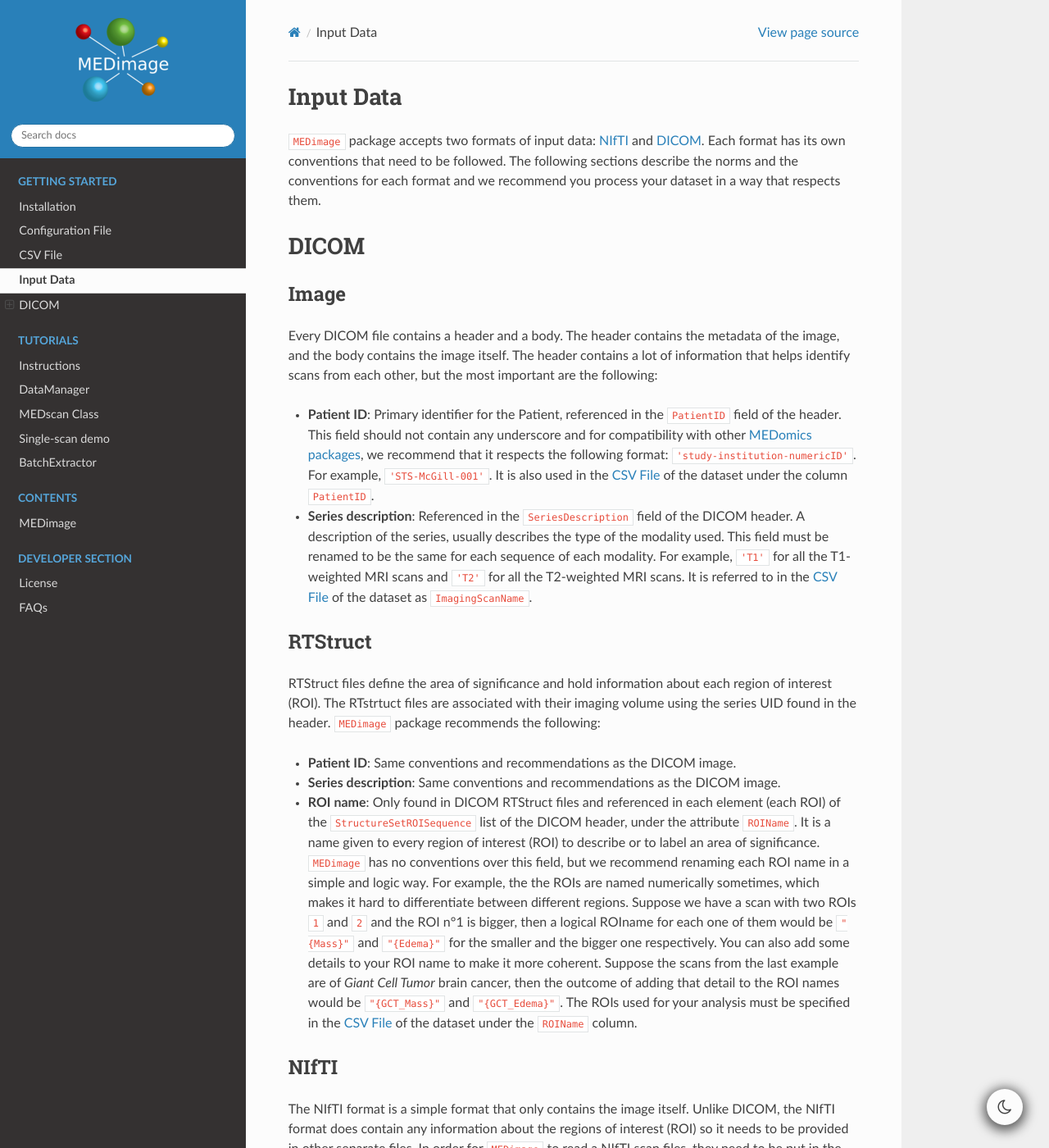
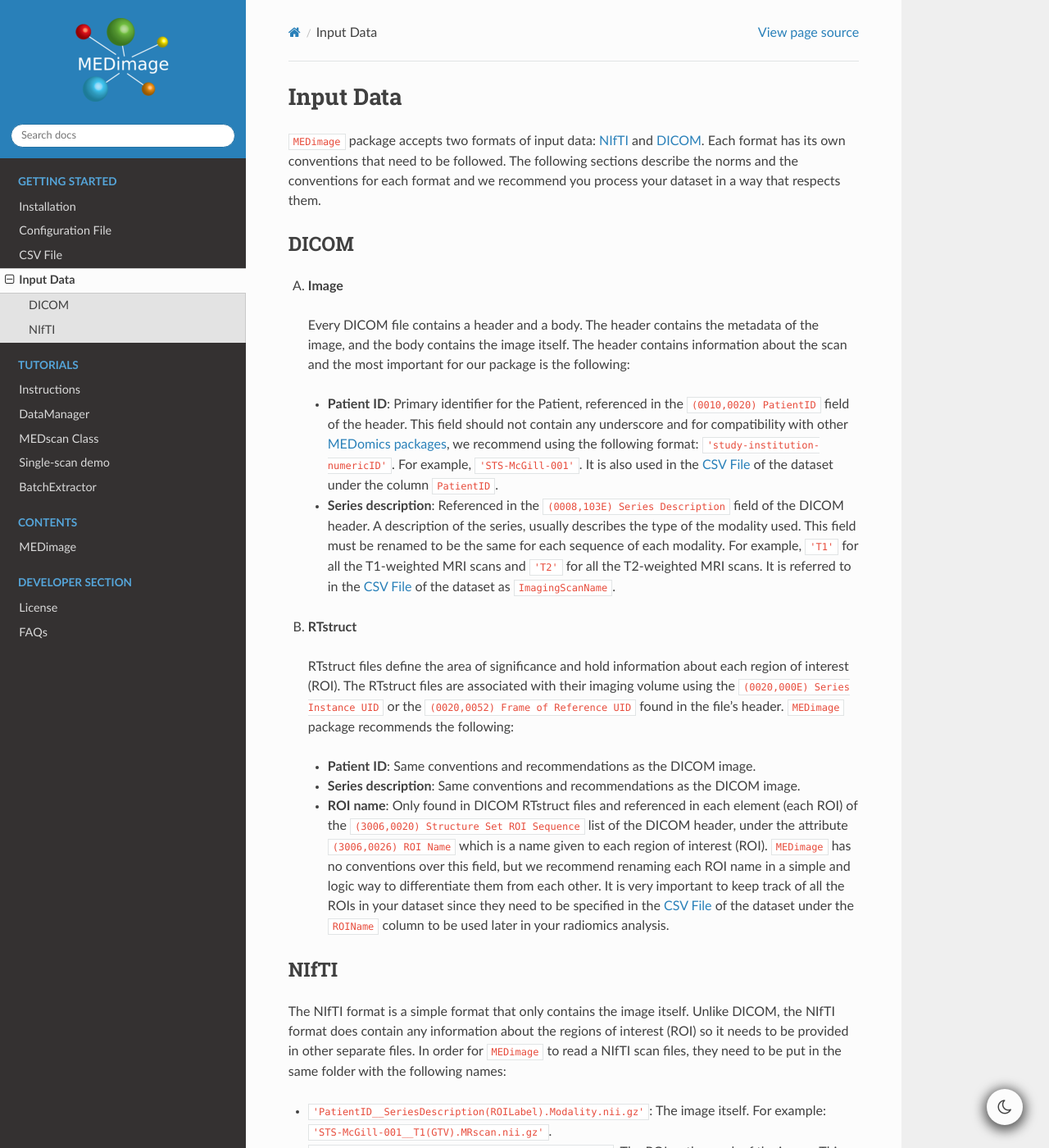
Before and after one commit to MahdiAll99/MEDimage, a Sphinx documentation site: the page built from docs/input_data.rst, in a window 1280 px wide and 1400 px high. Shown: the whole window at 82% size. Built offline with Sphinx 7.4.7 and the Read the Docs theme 2.0.0, drawn with Linux system fonts in a browser that asks for light colours.

Commit message:
Full DICOM documentation update

```diff
--- a/docs/input_data.rst
+++ b/docs/input_data.rst
@@ -7,38 +7,34 @@ that need to be followed. The following sections describe the norms and the conv
 dataset in a way that respects them.
 
 DICOM
-=====
-
-Image
 -----
 
-Every DICOM file contains a header and a body. The header contains the metadata of the image, and the body contains the image itself.
-The header contains a lot of information that helps identify scans from each other, but the most important are the following:
+A. **Image**
 
-- **Patient ID**: Primary identifier for the Patient, referenced in the ``PatientID`` field of the header. This field should not contain any
-  underscore and for compatibility with other `MEDomics packages <https://github.com/medomics>`__, we recommend that it respects the following
-  format: ``'study-institution-numericID'``. For example, ``'STS-McGill-001'``. It is also used in the :doc:`../csv_file` of the dataset under
-  the column ``PatientID``.
-- **Series description**: Referenced in the ``SeriesDescription`` field of the DICOM header. A description of the series, usually describes the
-  type of the modality used. This field must be renamed to be the same for each sequence of each modality. For example, ``'T1'`` for all the T1-weighted
-  MRI scans and ``'T2'`` for all the T2-weighted MRI scans. It is referred to in the :doc:`../csv_file` of the dataset as ``ImagingScanName``.
+  Every DICOM file contains a header and a body. The header contains the metadata of the image, and the body contains the image itself.
+  The header contains information about the scan and the most important for our package is the following:
 
-RTStruct
---------
+  - **Patient ID**: Primary identifier for the Patient, referenced in the ``(0010,0020) PatientID`` field of the header. This field should not
+    contain any underscore and for compatibility with other `MEDomics packages <https://github.com/medomics>`__, we recommend using the following
+    format: ``'study-institution-numericID'``. For example, ``'STS-McGill-001'``. It is also used in the :doc:`../csv_file` of the dataset under
+    the column ``PatientID``.
+  - **Series description**: Referenced in the ``(0008,103E) Series Description`` field of the DICOM header. A description of the series, usually describes
+    the type of the modality used. This field must be renamed to be the same for each sequence of each modality. For example, ``'T1'`` for all the
+    T1-weighted MRI scans and ``'T2'`` for all the T2-weighted MRI scans. It is referred to in the :doc:`../csv_file` of the dataset as ``ImagingScanName``.
 
-RTStruct files define the area of significance and hold information about each region of interest (ROI). The RTstrtuct files are associated with their
-imaging volume using the series UID found in the header. ``MEDimage`` package recommends the following:
+B. **RTstruct**
 
-- **Patient ID**: Same conventions and recommendations as the DICOM image.
-- **Series description**: Same conventions and recommendations as the DICOM image.
-- **ROI name**: Only found in DICOM RTStruct files and referenced in each element (each ROI) of the ``StructureSetROISequence`` list of the DICOM
-  header, under the attribute ``ROIName``. It is a name given to every region of interest (ROI) to describe or to label an area of significance.
-  ``MEDimage`` has no conventions over this field, but we recommend renaming each ROI name in a simple and logic way. For example, the the ROIs
-  are named numerically sometimes, which makes it hard to differentiate between different regions. Suppose we have a scan with two ROIs ``1`` and ``2``
-  and the ROI n°1 is bigger, then a logical ROIname for each one of them would be ``"{Mass}"`` and ``"{Edema}"`` for the smaller and the bigger one
-  respectively. You can also add some details to your ROI name to make it more coherent. Suppose the scans from the last example are of *Giant Cell
-  Tumor* brain cancer, then the outcome of adding that detail to the ROI names would be ``"{GCT_Mass}"`` and ``"{GCT_Edema}"``. The ROIs used for
-  your analysis must be specified in the :doc:`../csv_file` of the dataset under the ``ROIName`` column.
+  RTstruct files define the area of significance and hold information about each region of interest (ROI). The RTstruct files are associated with their
+  imaging volume using the ``(0020,000E) Series Instance UID`` or the ``(0020,0052) Frame of Reference UID`` found in the file's header.
+  ``MEDimage`` package recommends the following:
+
+  - **Patient ID**: Same conventions and recommendations as the DICOM image.
+  - **Series description**: Same conventions and recommendations as the DICOM image.
+  - **ROI name**: Only found in DICOM RTstruct files and referenced in each element (each ROI) of the ``(3006,0020) Structure Set ROI Sequence`` list of
+    the DICOM header, under the attribute ``(3006,0026) ROI Name`` which is a name given to each region of interest (ROI). ``MEDimage`` has no
+    conventions over this field, but we recommend renaming each ROI name in a simple and logic way to differentiate them from each other. It is very
+    important to keep track of all the ROIs in your dataset since they need to be specified in the :doc:`../csv_file` of the dataset under the
+    ``ROIName`` column to be used later in your radiomics analysis.
 
 NIfTI
 -----
```
